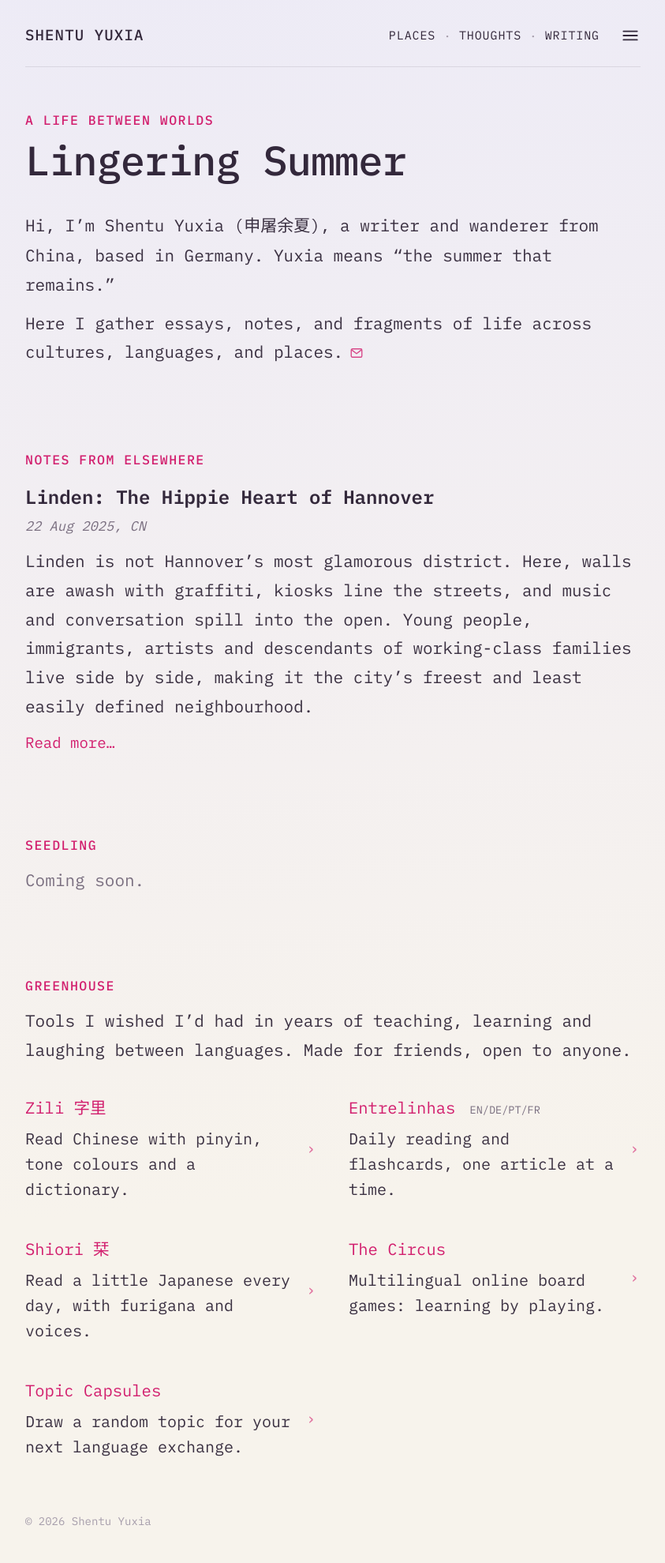
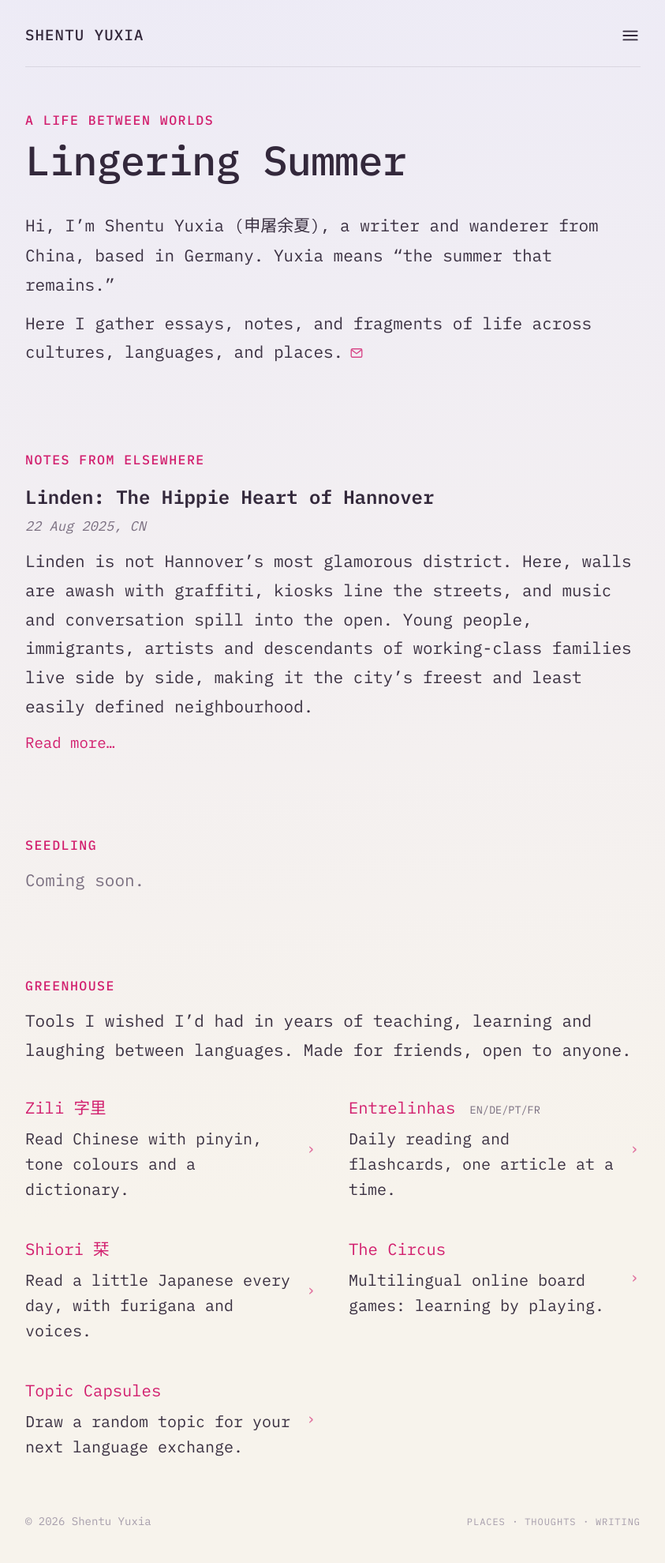
Before and after one commit to Shentuyuxia/lingersummer, a Jekyll site: the page built from index.html, in a window 1280 px wide. Shown: the whole page at 79% size, without its empty margins (218-1061 px from the left). Built offline with Jekyll 4.4.1, drawn with Linux system fonts in a browser that asks for light colours.

Commit message:
Move Places · Thoughts · Writing to the footer, bottom right
Co-Authored-By: Claude Opus 5.5 <noreply@anthropic.com>
Claude-Session: https://claude.ai/code/session_015WS6KrdzTWWzbZ5CE5hxyi

```diff
--- a/index.html
+++ b/index.html
@@ -255,6 +255,12 @@ layout: null
   .top .nav{margin-left:auto}
   .menu-panel{z-index:20}
   @media (max-width:600px){ .top .brand{order:1} .top .menu{order:2;margin-left:auto} .top .nav{order:3;width:100%;margin-left:0} }
+  /* motto in the footer, bottom right */
+  footer .motto{display:flex;gap:8px;align-items:center;margin-left:auto}
+  footer .motto .nw2{font-size:12px;letter-spacing:.08em;text-transform:uppercase;color:var(--faint)}
+  footer .motto .sep{color:var(--faint)}
+  .top .menu{margin-left:auto!important}
+  @media (max-width:520px){ footer .motto{margin-left:0;width:100%} }
   @media (max-width:520px){ .top{padding:20px 0 16px!important} .nav{gap:8px} .hero{padding:40px 0 8px!important} }
 </style>
 </head>
@@ -262,9 +268,6 @@ layout: null
 <div class="wrap">
   <div class="top">
     <a class="brand" href="/">Shentu Yuxia</a>
-    <span class="nav" aria-label="Places, thoughts, writing">
-      <span class="nw2">Places</span><span class="sep" aria-hidden="true">·</span><span class="nw2">Thoughts</span><span class="sep" aria-hidden="true">·</span><span class="nw2">Writing</span>
-    </span>
     <div class="menu">
       <button class="menu-btn" id="menu-btn" type="button" aria-haspopup="true" aria-expanded="false" aria-controls="menu-panel" aria-label="Menu"><svg viewBox="0 0 24 24" width="26" height="26" fill="none" stroke="currentColor" stroke-width="1.7" stroke-linecap="round" aria-hidden="true"><path d="M4 7h16M4 12h16M4 17h16"/></svg></button>
       <div class="menu-panel" id="menu-panel" hidden>
@@ -357,6 +360,7 @@ layout: null
 
   <footer>
     <span>© 2026 Shentu Yuxia</span>
+    <span class="motto"><span class="nw2">Places</span><span class="sep" aria-hidden="true">·</span><span class="nw2">Thoughts</span><span class="sep" aria-hidden="true">·</span><span class="nw2">Writing</span></span>
   </footer>
 </div>
 <script>
```
